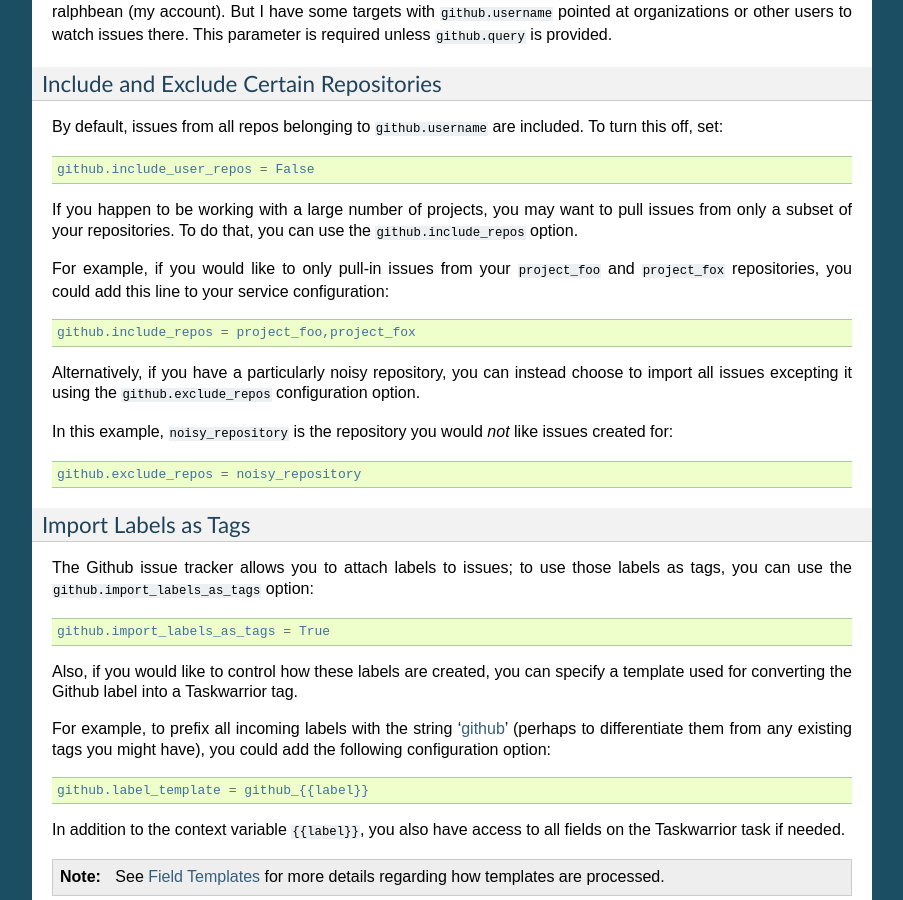
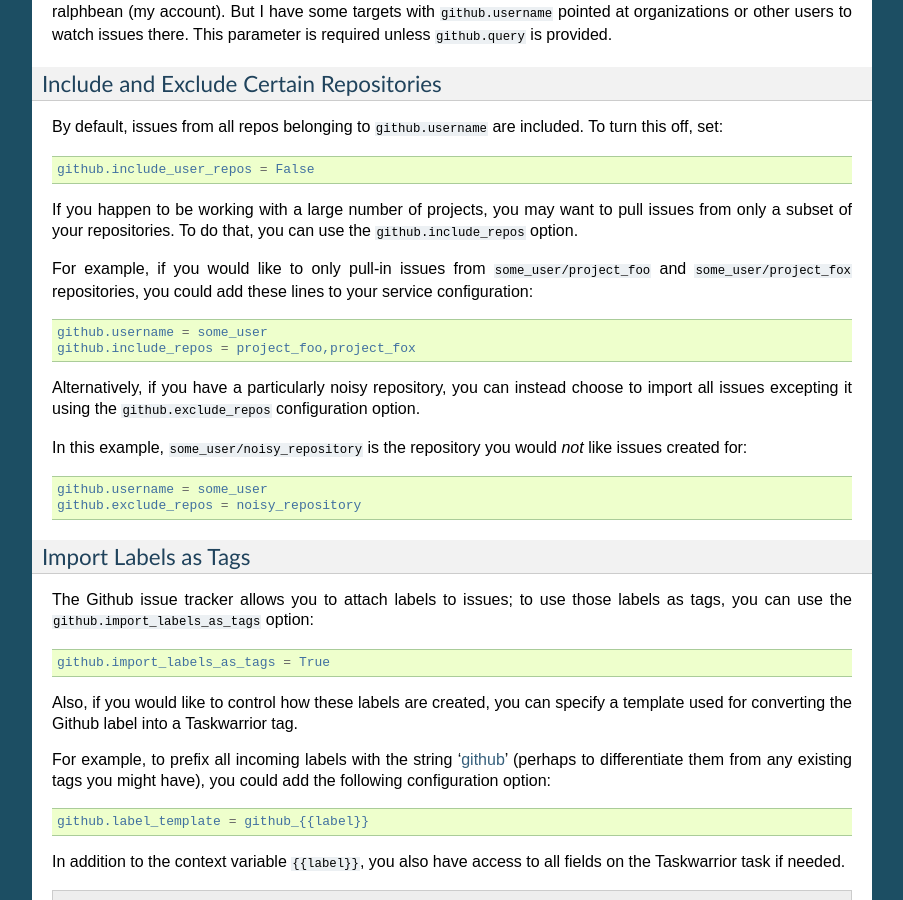
Before and after one commit to GothenburgBitFactory/bugwarrior, a Sphinx documentation site: the page built from bugwarrior/docs/services/github.rst, in a window 1280 px wide and 900 px high, scrolled down 687 px. Shown: the whole window, without its empty margins (198-1101 px from the left). Built offline with Sphinx 7.4.7, drawn with Linux system fonts in a browser that asks for light colours; pages that are not in the unit, such as notebooks, are missing from menus; the version number could not be read and is left out.

Commit message:
github: Improve repo inclusion docs. Resolve #455.

```diff
--- a/bugwarrior/docs/services/github.rst
+++ b/bugwarrior/docs/services/github.rst
@@ -53,18 +53,20 @@
 do that, you can use the ``github.include_repos`` option.
 
 For example, if you would like to only pull-in issues from
-your ``project_foo`` and ``project_fox`` repositories, you could add
-this line to your service configuration::
+``some_user/project_foo`` and ``some_user/project_fox`` repositories, you could add
+these lines to your service configuration::
 
+    github.username = some_user
     github.include_repos = project_foo,project_fox
 
 Alternatively, if you have a particularly noisy repository, you can
 instead choose to import all issues excepting it using the
 ``github.exclude_repos`` configuration option.
 
-In this example, ``noisy_repository`` is the repository you would
+In this example, ``some_user/noisy_repository`` is the repository you would
 *not* like issues created for::
 
+    github.username = some_user
     github.exclude_repos = noisy_repository
 
 Import Labels as Tags
```
